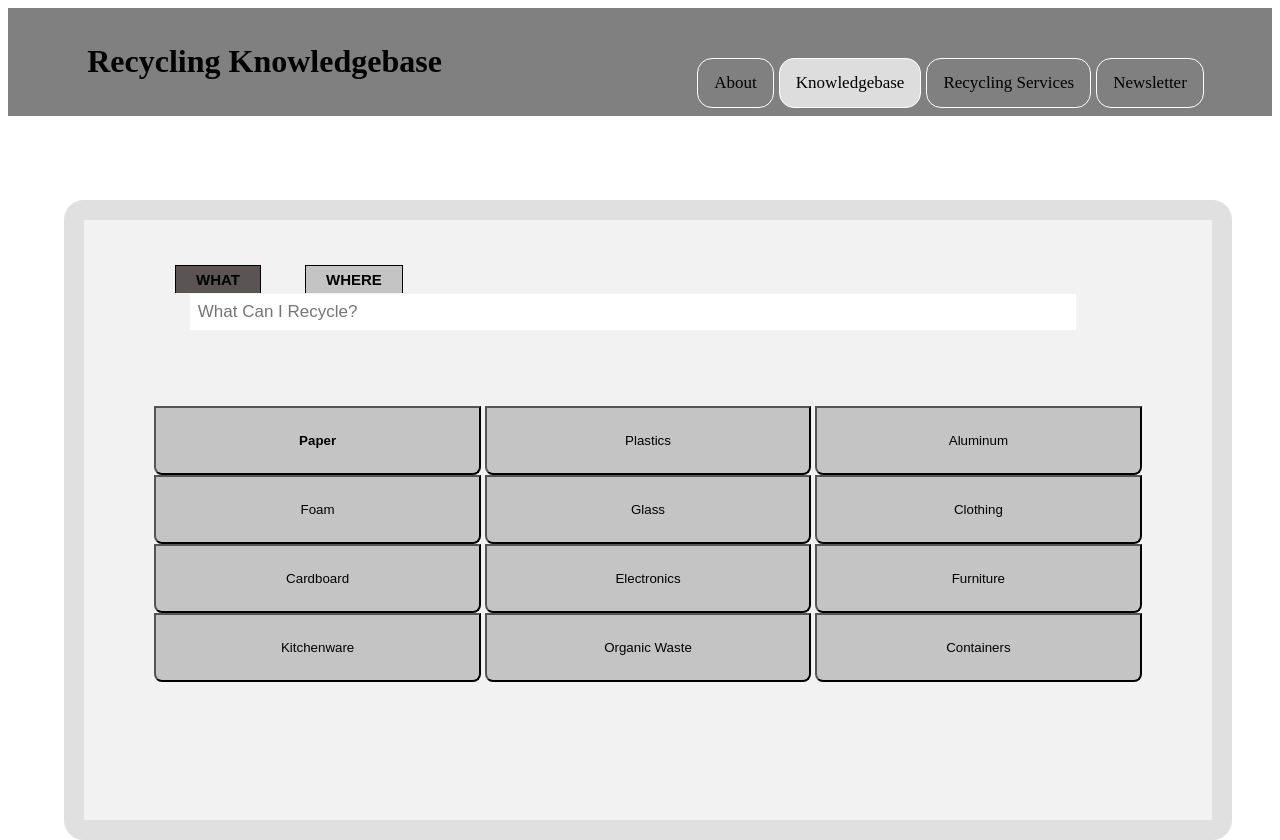
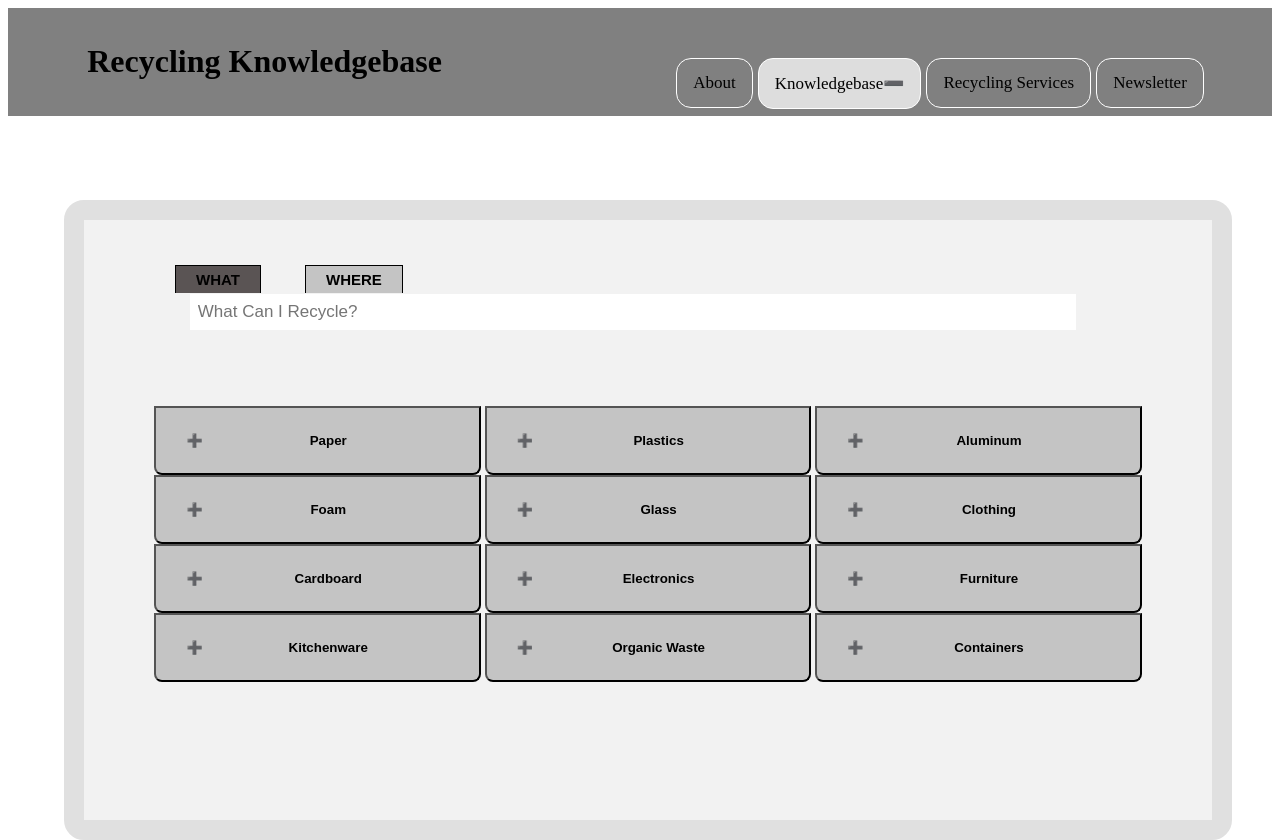
Before and after one commit to aimanismail21/RecyLink, a plain HTML site: page guides.html in a window 1280 px wide. Drawn offline with Linux system fonts and the light colour scheme.

Commit message:
Added plus sign to tabs

```diff
--- a/css_stylesheets/guides_css.css
+++ b/css_stylesheets/guides_css.css
@@ -16,15 +16,7 @@
 
   /* Add a background color to the button if it is clicked on (add the .active class with JS), and when you move the mouse over it (hover) */
   .active, .accordion:hover {
-    background-color: #ccc;
-  }
-
-  /* Style the accordion panel. Note: hidden by default */
-.panel {
-    padding: 0 18px;
-    background-color: white;
-    display: none;
-    overflow: hidden;
+    background-color:grey;
   }
 
 .search input[type=text] {
@@ -35,7 +27,6 @@
     margin-bottom: 7%;
     font-size: 17px;
     width: 80%;
-
       }
 
 .page {
@@ -71,3 +62,15 @@
     padding: 5px 20px;
     width: 30%;
 }
+
+.accordion:after {
+    content: '\02795'; /* Unicode character for "plus" sign (+) */
+    font-size: 13px;
+    color: #777;
+    float: left;
+    margin-left: 5px;
+  }
+
+  .active:after {
+    content: "\2796"; /* Unicode character for "minus" sign (-) */
+  }
--- a/guides.html
+++ b/guides.html
@@ -22,19 +22,21 @@
             </div>
         <div class="search">
                 <input type="text" placeholder="What Can I Recycle?">
-            </div>
+        </div>
+
             <button class="accordion"><b>Paper</b></button>
-            <button class="accordion">Plastics</button>
-            <button class="accordion">Aluminum</button>
-            <button class="accordion">Foam</button>
-            <button class="accordion">Glass</button>
-            <button class="accordion">Clothing</button>
-            <button class="accordion">Cardboard</button>
-            <button class="accordion">Electronics</button>
-            <button class="accordion">Furniture</button>
-            <button class="accordion">Kitchenware</button>
-            <button class="accordion">Organic Waste</button>
-            <button class="accordion">Containers</button>
+            <button class="accordion"><b>Plastics</b></button>
+            <button class="accordion"><b>Aluminum</b></button>
+            <button class="accordion"><b>Foam</b></button>
+            <button class="accordion"><b>Glass</b></button>
+            <button class="accordion"><b>Clothing</b></button>
+            <button class="accordion"><b>Cardboard</b></button>
+            <button class="accordion"><b>Electronics</b></button>
+            <button class="accordion"><b>Furniture</b></button>
+            <button class="accordion"><b>Kitchenware</b></button>
+            <button class="accordion"><b>Organic Waste</b></button>
+            <button class="accordion"><b>Containers</b></button>
+
 
     </div>
     </div>
```
